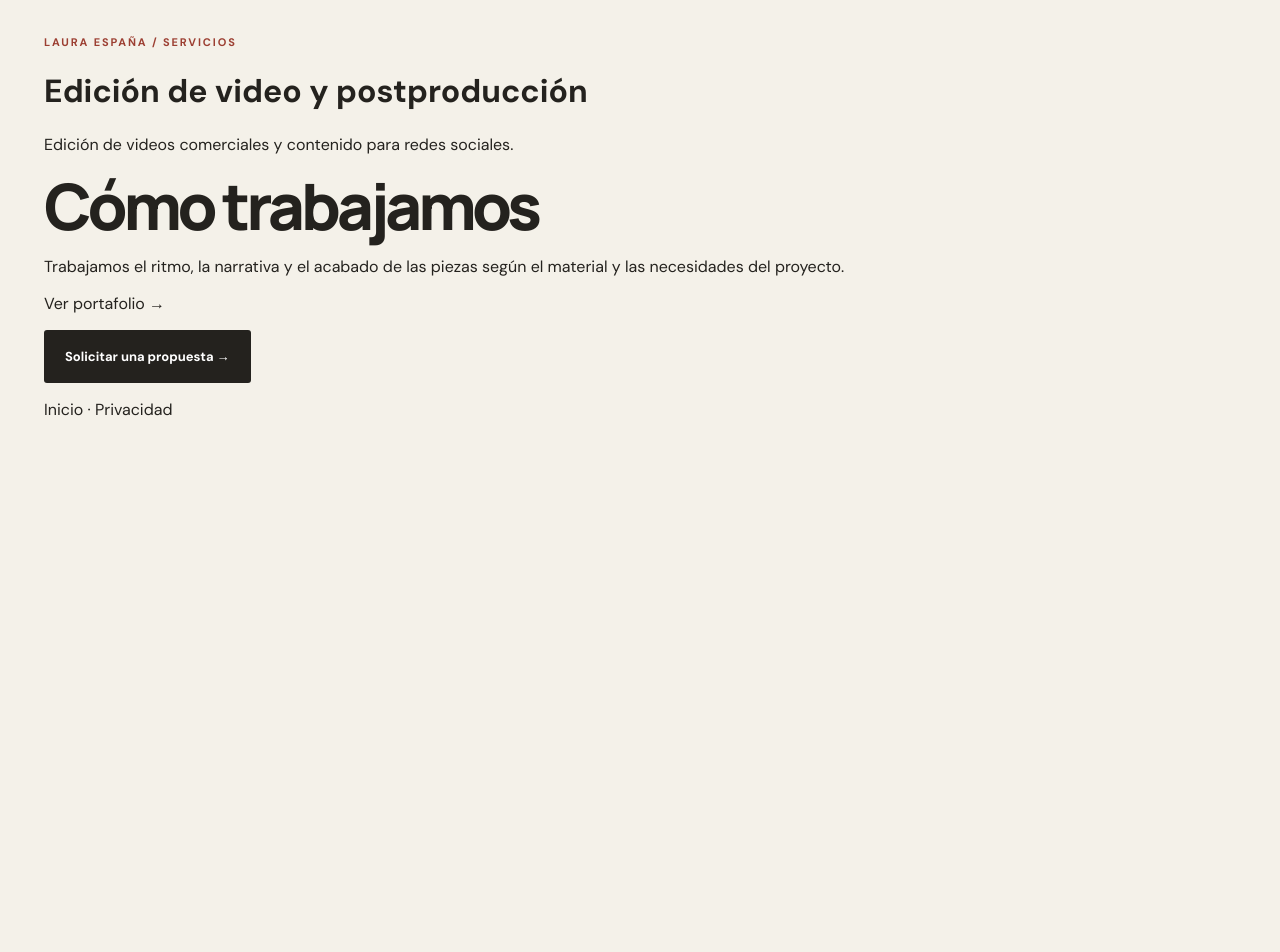
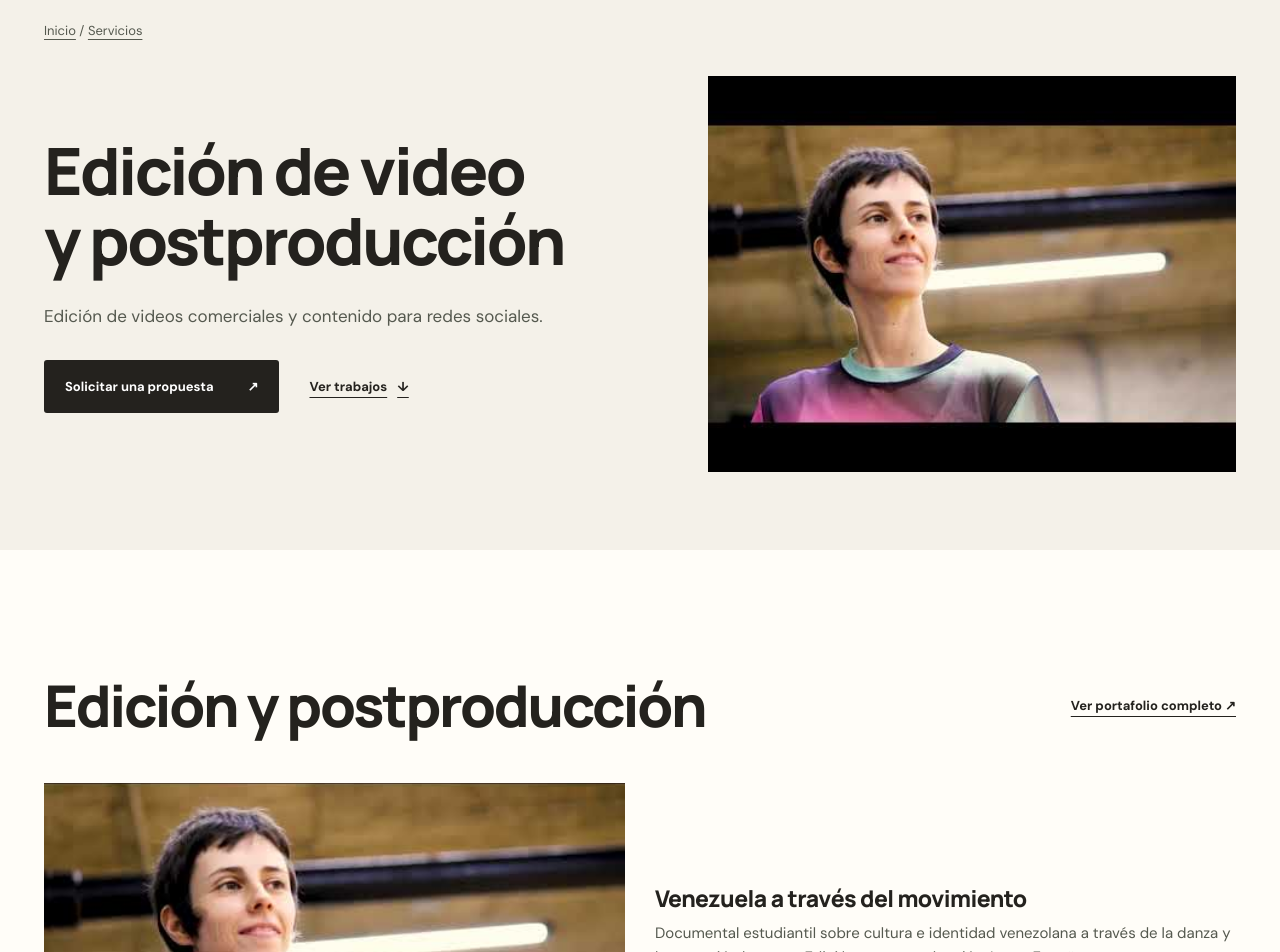
Before and after one commit to URIELKEY2204/laura-espana-portfolio, a Next.js app: page /servicios/edicion-video in a window 1280 px wide. Shown: the part 100-1052 px from the top of the page. Before the commit the page ends 800 px from the top, so only its background shows below. Built offline with nearby package versions, Linux system fonts and the light colour scheme.

Commit message:
Polish service pages with editorial portfolio layouts

```diff
--- /dev/null
+++ b/app/components/ServiceExperience.tsx
@@ -0,0 +1,20 @@
+"use client";
+import {useEffect,useState} from "react";
+import FoodGallery from "./FoodGallery";
+import {projects,documentary} from "../data/projects";
+type Kind="food"|"video"|"edit";
+const services=[{kind:"food",href:"/servicios/fotografia-gastronomica/",title:"Fotografía gastronómica"},{kind:"video",href:"/servicios/video-comercial/",title:"Video comercial"},{kind:"edit",href:"/servicios/edicion-video/",title:"Edición de video"}];
+export default function ServiceExperience({kind,title,description,work}:{kind:Kind;title:string;description:string;work:string}){
+ const [contact,setContact]=useState("/#contacto");
+ useEffect(()=>{const source=new URLSearchParams(location.search), dest=new URLSearchParams();for(const key of ["utm_source","utm_medium","utm_campaign","utm_content","utm_term"]){const value=source.get(key);if(value)dest.set(key,value.slice(0,120));}setContact("/"+(dest.size?"?"+dest.toString():"")+"#contacto");},[]);
+ const selected=kind==="video"?projects.slice(0,3):projects.filter(p=>p.category==="Social"||p.category==="Eventos");
+ return <div className="service-experience">
+ <a href="#contenido" className="skip-link">Saltar al contenido</a>
+ <header className="site-header"><div className="wrap nav"><a className="brand" href="/" aria-label="Laura España, inicio">LAURA<span>ESPAÑA</span><i>.</i></a><nav className="nav-links" aria-label="Navegación principal"><a href="/portafolio/">Portafolio</a><a href="/#servicios">Servicios</a><a href="/#metodo">Cómo trabajo</a></nav><details className="mobile-menu"><summary>Menú</summary><nav aria-label="Menú móvil"><a href="/">Inicio</a><a href="/portafolio/">Portafolio</a><a href="/#servicios">Servicios</a></nav></details><a className="nav-cta" href={contact}>Hablemos <span aria-hidden="true">↗</span></a></div></header>
+ <main id="contenido"><section className="service-editorial"><div className="wrap"><nav className="service-trail" aria-label="Ruta de navegación"><a href="/">Inicio</a> / <a href="/#servicios">Servicios</a></nav><div className="service-editorial-grid"><div className="service-editorial-copy"><h1>{title}</h1><p>{description}</p><div className="hero-actions"><a className="btn btn-dark" href={contact}>Solicitar una propuesta <span aria-hidden="true">↗</span></a><a className="text-link" href="#trabajos-servicio">Ver trabajos <span aria-hidden="true">↓</span></a></div></div><div className={"service-editorial-media "+kind}>{kind==="food"?<img src="/images/gastronomia/L019.webp" alt="Fotografía gastronómica del portafolio de Laura España" fetchPriority="high"/>:kind==="video"?<img src={projects[0].image} alt={projects[0].title} fetchPriority="high"/>:<img src="/images/documentary.jpg" alt="Fotograma de Venezuela a través del movimiento" fetchPriority="high"/>}</div></div></div></section>
+ <section className="section work-section" id="trabajos-servicio"><div className="wrap"><div className="section-head"><h2>{kind==="food"?"Fotografía gastronómica":kind==="video"?"Proyectos comerciales":"Edición y postproducción"}</h2><a className="text-link" href="/portafolio/">Ver portafolio completo ↗</a></div>{kind==="food"?<FoodGallery/>:<>{kind==="edit"&&<div className="service-documentary"><img src="/images/documentary.jpg" alt="" loading="lazy"/><div><h3>{documentary.title}</h3><p>{documentary.description}</p><a href={documentary.watchUrl} className="text-link" target="_blank" rel="noopener noreferrer">Ver documental ↗</a></div></div>}<div className="service-projects">{selected.map(p=><article key={p.title}><img src={p.image} alt={p.title} loading="lazy"/><h3>{p.title}</h3><p>{p.description}</p></article>)}</div></>}</div></section>
+ <section className="section service-method"><div className="wrap service-method-grid"><h2>Cómo trabajamos</h2><p>{work}</p></div></section>
+ <section className="section service-other"><div className="wrap service-method-grid"><h2>Otros servicios</h2><div>{services.filter(s=>s.kind!==kind).map(s=><a key={s.kind} href={s.href}>{s.title}<span aria-hidden="true">↗</span></a>)}</div></div></section>
+ <section className="contact-section"><div className="wrap"><h2>Hablemos de tu <em>proyecto.</em></h2><div className="contact-actions"><a className="btn btn-light" href={contact}>Solicitar una propuesta ↗</a></div></div></section></main>
+ <footer className="footer"><div className="wrap footer-inner"><a href="/" className="footer-brand">LAURA ESPAÑA<span>.</span></a><span>Fotografía, video y dirección visual</span><a href="/privacidad/">Privacidad</a><span>© {new Date().getFullYear()} Laura España</span></div></footer></div>;
+}
--- a/app/globals.css
+++ b/app/globals.css
@@ -152,3 +152,30 @@ body{font-family:var(--font-dm),Arial,sans-serif}
 .thanks-whatsapp-cta:hover,.thanks-whatsapp-cta:focus-visible{background:#0d5935;color:white}
 .thanks-whatsapp .thanks-whatsapp-note{font-size:12px!important;color:#416450!important;margin:14px 0 0}
 @media(max-width:580px){.thanks-whatsapp{padding:24px 18px;margin:26px 0}.thanks-whatsapp-cta{padding:18px 17px}}
+
+/* Service detail: editorial composition using the portfolio's existing palette. */
+.service-experience .service-editorial{padding:24px 0 78px}
+.service-trail{font-size:13px;color:#55594f;margin-bottom:24px}
+.service-trail a{display:inline-flex;align-items:center;min-height:44px;text-decoration:underline;text-underline-offset:4px}
+.service-editorial-grid{display:grid;grid-template-columns:1fr .88fr;gap:clamp(24px,5vw,70px);align-items:center}
+.service-editorial-copy h1{font:800 clamp(38px,5.1vw,76px)/1.08 var(--font-manrope),sans-serif;letter-spacing:-.04em;margin:0;text-wrap:balance}
+.service-editorial-copy p{font-size:17px;line-height:1.7;color:#55594f;max-width:55ch;margin:26px 0 30px}
+.service-editorial-media{min-width:0;aspect-ratio:4/5;background:var(--ink);overflow:hidden}
+.service-editorial-media img{width:100%;height:100%;object-fit:cover}
+.service-editorial-media.edit{aspect-ratio:4/3}.service-editorial-media.edit img{object-fit:contain}
+.service-experience .section h2{font-size:clamp(32px,4.5vw,62px);letter-spacing:-.04em}
+.service-experience .section-head{align-items:center}
+.service-projects{display:grid;grid-template-columns:repeat(3,minmax(0,1fr));gap:26px}
+.service-projects img{width:100%;aspect-ratio:4/5;object-fit:cover;background:var(--ink)}
+.service-projects h3,.service-documentary h3{font:800 23px/1.2 var(--font-manrope),sans-serif;letter-spacing:-.025em;margin:18px 0 8px}
+.service-projects p,.service-documentary p{font-size:15px;line-height:1.65;color:#55594f;margin:0}
+.service-documentary{display:grid;grid-template-columns:1fr 1fr;gap:30px;align-items:center;margin-bottom:55px}
+.service-documentary img{width:100%;aspect-ratio:16/9;object-fit:cover}
+.service-documentary .text-link{display:inline-flex;min-height:44px;align-items:center;margin-top:12px}
+.service-method{background:#eaded6}.service-method-grid{display:grid;grid-template-columns:1fr 1fr;gap:clamp(20px,6vw,85px);align-items:start}
+.service-method-grid p{font-size:18px;line-height:1.7;color:#55443e;margin:0;max-width:60ch}
+.service-other a{display:flex;justify-content:space-between;align-items:center;gap:15px;min-height:64px;border-bottom:1px solid var(--line);font-weight:700}
+.service-other a:hover{text-decoration:underline;text-underline-offset:4px}
+.service-experience .contact-actions{margin-top:32px}
+.service-experience .text-link{min-height:44px;display:inline-flex;align-items:center}
+@media(max-width:720px){.service-editorial-grid,.service-method-grid,.service-documentary{grid-template-columns:1fr;gap:24px}.service-experience .service-editorial{padding-bottom:48px}.service-editorial-media{aspect-ratio:4/3}.service-editorial-media.video{aspect-ratio:4/5}.service-projects{grid-template-columns:1fr;gap:35px}.service-experience .section-head .text-link{margin-top:12px}.service-editorial-copy p{font-size:16px}.service-experience .nav{gap:8px}.service-experience .brand{font-size:17px}.service-experience .nav-cta{font-size:12px}.service-experience .nav-cta span{margin-left:4px}}
--- a/app/servicios/edicion-video/page.tsx
+++ b/app/servicios/edicion-video/page.tsx
@@ -1,5 +1,4 @@
+import ServiceExperience from "../../components/ServiceExperience";
 import type { Metadata } from "next";
 export const metadata: Metadata = { title: "Edición de video y postproducción | Laura España", description: "Edición de videos comerciales y contenido para redes sociales.", alternates: { canonical: "/servicios/edicion-video/" }, openGraph: { title: "Edición de video y postproducción", description: "Edición de videos comerciales y contenido para redes sociales.", url: "/servicios/edicion-video/" } };
-export default function ServicePage() {
- return <main className="wrap section"><script type="application/ld+json" dangerouslySetInnerHTML={{ __html: JSON.stringify({"@context": "https://schema.org", "@type": "Service", "name": "Edición de video y postproducción", "description": "Edición de videos comerciales y contenido para redes sociales.", "provider": {"@type": "Person", "name": "Laura España"}, "url": "https://snazzy-manatee-de4ef3.netlify.app/servicios/edicion-video/"}).replace(/</g, "\u003c") }}/><p className="eyebrow">LAURA ESPAÑA / SERVICIOS</p><h1>Edición de video y postproducción</h1><p>Edición de videos comerciales y contenido para redes sociales.</p><h2>Cómo trabajamos</h2><p>Trabajamos el ritmo, la narrativa y el acabado de las piezas según el material y las necesidades del proyecto.</p><p><a href="/portafolio/">Ver portafolio →</a></p><p><a className="btn btn-dark" href="/#contacto">Solicitar una propuesta →</a></p><p><a href="/">Inicio</a> · <a href="/privacidad/">Privacidad</a></p></main>;
-}
+export default function ServicePage(){ return <><script type="application/ld+json" dangerouslySetInnerHTML={{ __html: JSON.stringify({"@context": "https://schema.org", "@type": "Service", "name": "Edición de video y postproducción", "description": "Edición de videos comerciales y contenido para redes sociales.", "provider": {"@type": "Person", "name": "Laura España"}, "url": "https://snazzy-manatee-de4ef3.netlify.app/servicios/edicion-video/"}).replace(/</g, "\u003c") }}/><ServiceExperience kind="edit" title={"Edición de video y postproducción"} description={"Edición de videos comerciales y contenido para redes sociales."} work={"Trabajamos el ritmo, la narrativa y el acabado de las piezas según el material y las necesidades del proyecto."}/></>; }
--- a/app/servicios/fotografia-gastronomica/page.tsx
+++ b/app/servicios/fotografia-gastronomica/page.tsx
@@ -1,5 +1,4 @@
+import ServiceExperience from "../../components/ServiceExperience";
 import type { Metadata } from "next";
 export const metadata: Metadata = { title: "Fotografía gastronómica en Caracas | Laura España", description: "Fotografía de platos, bebidas y productos para restaurantes, cafeterías y marcas.", alternates: { canonical: "/servicios/fotografia-gastronomica/" }, openGraph: { title: "Fotografía gastronómica en Caracas", description: "Fotografía de platos, bebidas y productos para restaurantes, cafeterías y marcas.", url: "/servicios/fotografia-gastronomica/" } };
-export default function ServicePage() {
- return <main className="wrap section"><script type="application/ld+json" dangerouslySetInnerHTML={{ __html: JSON.stringify({"@context": "https://schema.org", "@type": "Service", "name": "Fotografía gastronómica en Caracas", "description": "Fotografía de platos, bebidas y productos para restaurantes, cafeterías y marcas.", "provider": {"@type": "Person", "name": "Laura España"}, "url": "https://snazzy-manatee-de4ef3.netlify.app/servicios/fotografia-gastronomica/"}).replace(/</g, "\u003c") }}/><p className="eyebrow">LAURA ESPAÑA / SERVICIOS</p><h1>Fotografía gastronómica en Caracas</h1><p>Fotografía de platos, bebidas y productos para restaurantes, cafeterías y marcas.</p><h2>Cómo trabajamos</h2><p>Planificamos la sesión según el menú, los productos y los canales donde se publicará el contenido.</p><p><a href="/portafolio/">Ver portafolio →</a></p><p><a className="btn btn-dark" href="/#contacto">Solicitar una propuesta →</a></p><p><a href="/">Inicio</a> · <a href="/privacidad/">Privacidad</a></p></main>;
-}
+export default function ServicePage(){ return <><script type="application/ld+json" dangerouslySetInnerHTML={{ __html: JSON.stringify({"@context": "https://schema.org", "@type": "Service", "name": "Fotografía gastronómica en Caracas", "description": "Fotografía de platos, bebidas y productos para restaurantes, cafeterías y marcas.", "provider": {"@type": "Person", "name": "Laura España"}, "url": "https://snazzy-manatee-de4ef3.netlify.app/servicios/fotografia-gastronomica/"}).replace(/</g, "\u003c") }}/><ServiceExperience kind="food" title={"Fotografía gastronómica en Caracas"} description={"Fotografía de platos, bebidas y productos para restaurantes, cafeterías y marcas."} work={"Planificamos la sesión según el menú, los productos y los canales donde se publicará el contenido."}/></>; }
--- a/app/servicios/video-comercial/page.tsx
+++ b/app/servicios/video-comercial/page.tsx
@@ -1,5 +1,4 @@
+import ServiceExperience from "../../components/ServiceExperience";
 import type { Metadata } from "next";
 export const metadata: Metadata = { title: "Producción de video comercial en Caracas | Laura España", description: "Videos para redes sociales, publicidad, lanzamientos y experiencias de marca.", alternates: { canonical: "/servicios/video-comercial/" }, openGraph: { title: "Producción de video comercial en Caracas", description: "Videos para redes sociales, publicidad, lanzamientos y experiencias de marca.", url: "/servicios/video-comercial/" } };
-export default function ServicePage() {
- return <main className="wrap section"><script type="application/ld+json" dangerouslySetInnerHTML={{ __html: JSON.stringify({"@context": "https://schema.org", "@type": "Service", "name": "Producción de video comercial en Caracas", "description": "Videos para redes sociales, publicidad, lanzamientos y experiencias de marca.", "provider": {"@type": "Person", "name": "Laura España"}, "url": "https://snazzy-manatee-de4ef3.netlify.app/servicios/video-comercial/"}).replace(/</g, "\u003c") }}/><p className="eyebrow">LAURA ESPAÑA / SERVICIOS</p><h1>Producción de video comercial en Caracas</h1><p>Videos para redes sociales, publicidad, lanzamientos y experiencias de marca.</p><h2>Cómo trabajamos</h2><p>Definimos el objetivo, la idea visual y los formatos de entrega antes de realizar la producción.</p><p><a href="/portafolio/">Ver portafolio →</a></p><p><a className="btn btn-dark" href="/#contacto">Solicitar una propuesta →</a></p><p><a href="/">Inicio</a> · <a href="/privacidad/">Privacidad</a></p></main>;
-}
+export default function ServicePage(){ return <><script type="application/ld+json" dangerouslySetInnerHTML={{ __html: JSON.stringify({"@context": "https://schema.org", "@type": "Service", "name": "Producción de video comercial en Caracas", "description": "Videos para redes sociales, publicidad, lanzamientos y experiencias de marca.", "provider": {"@type": "Person", "name": "Laura España"}, "url": "https://snazzy-manatee-de4ef3.netlify.app/servicios/video-comercial/"}).replace(/</g, "\u003c") }}/><ServiceExperience kind="video" title={"Producción de video comercial en Caracas"} description={"Videos para redes sociales, publicidad, lanzamientos y experiencias de marca."} work={"Definimos el objetivo, la idea visual y los formatos de entrega antes de realizar la producción."}/></>; }
```
